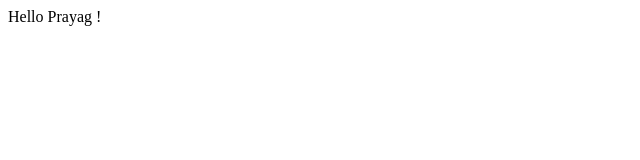
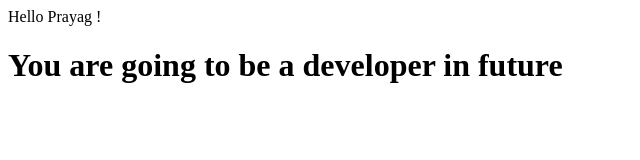
Before and after one commit to regmiprayag/githubtut, a plain HTML site: page index.html in a window 1280 px wide. Shown: the whole page, without its empty margins (0-640 px from the left). Drawn offline with Linux system fonts and the light colour scheme.

Commit message:
Second Commit

```diff
--- a/index.html
+++ b/index.html
@@ -9,5 +9,6 @@
     <div>
         Hello Prayag !
     </div>
+    <h1>You are going to be a developer in future</h1>
 </body>
 </html>
```
